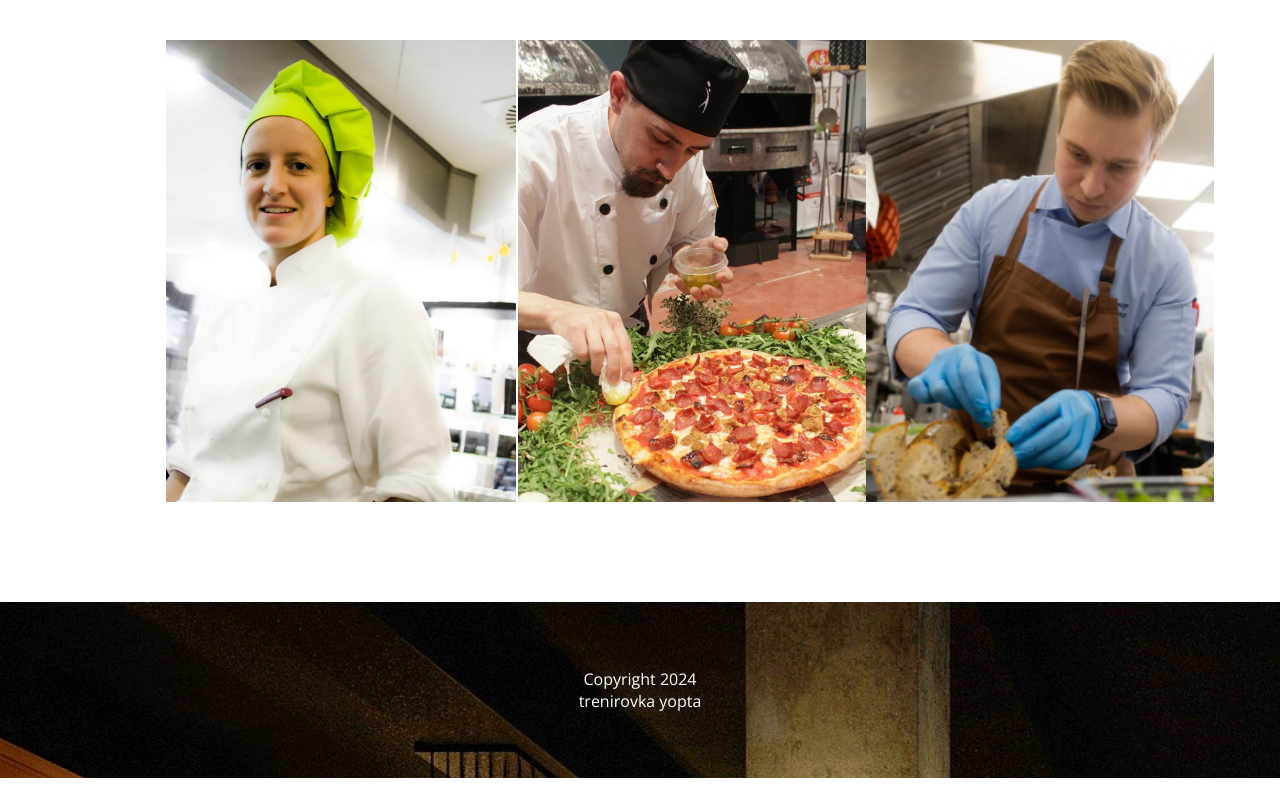
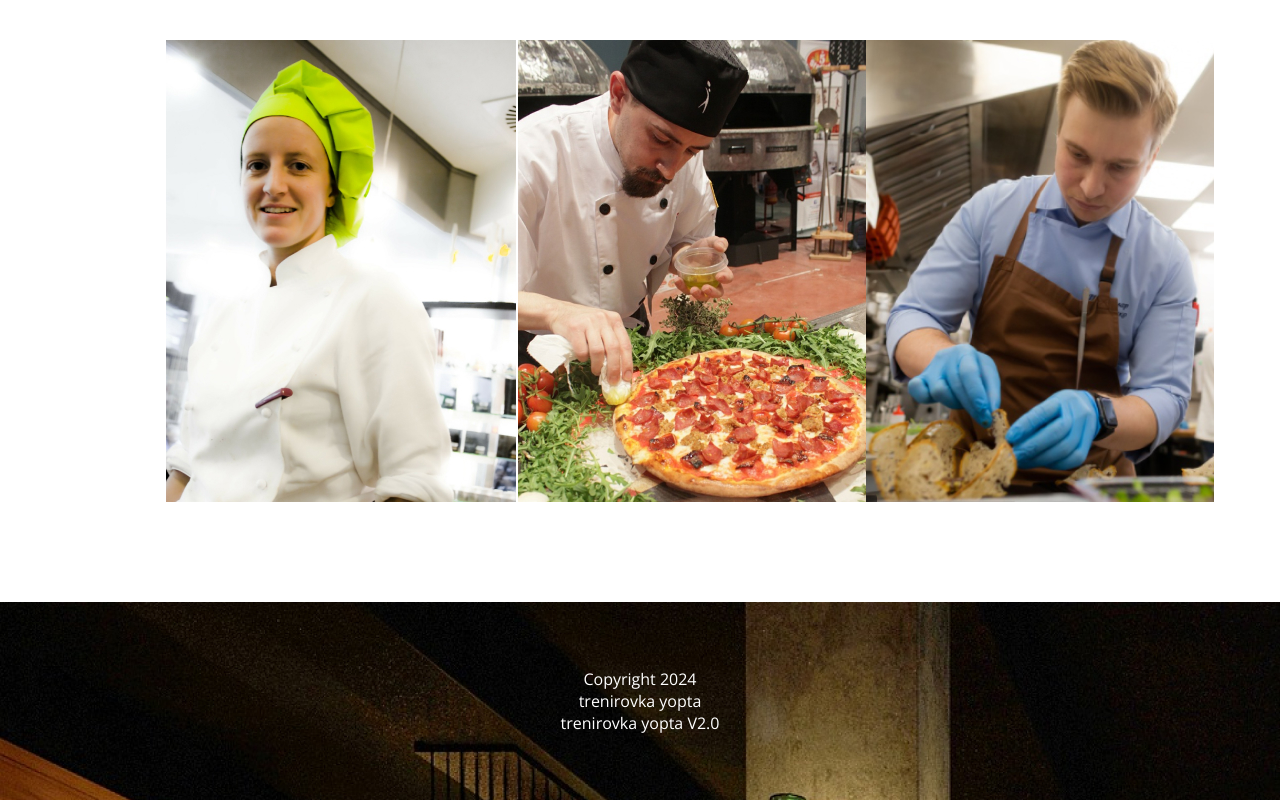
Before and after one commit to Polina3000/10_restoran, a plain HTML site: page index.html in a window 1280 px wide. Shown: the part 6858-7658 px from the top of the page. Before the commit the page ends 7636 px from the top, so only its background shows below. Drawn offline with nearby package versions, Linux system fonts and the light colour scheme.

Commit message:
trenirovka yopta

```diff
--- a/index.html
+++ b/index.html
@@ -350,7 +350,7 @@
     </section>
 
     <footer class="footer">
-        <p class="footer-text">Copyright 2024 <br>trenirovka yopta</p>
+        <p class="footer-text">Copyright 2024 <br>trenirovka yopta <br>trenirovka yopta V2.0</p>
     </footer>
 
 </body>
```
